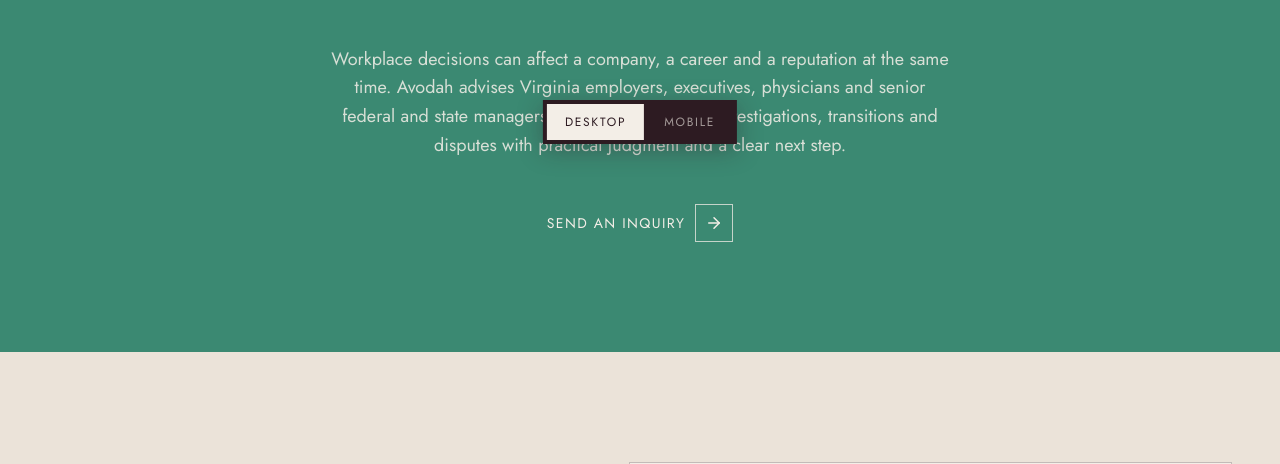
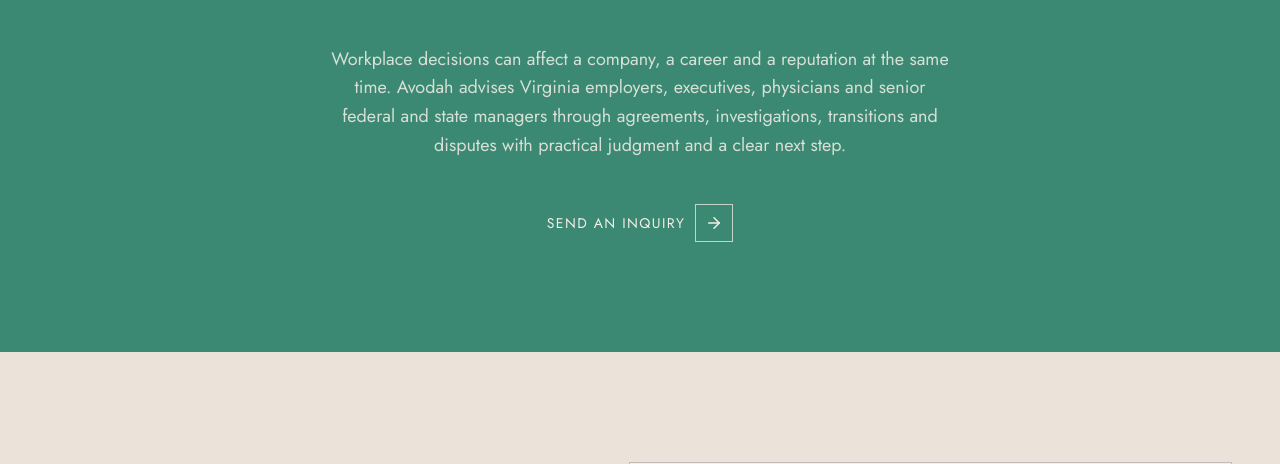
Before and after one commit to swim-lang/avodah-employment-preview, a website: page index.html in a window 1280 px wide. Shown: the part 636-1100 px from the top of the page. Drawn offline with Linux system fonts and the light colour scheme.

Commit message:
Fix production form diagnostics and remove review toggle

```diff
--- a/css/styles.css
+++ b/css/styles.css
@@ -627,33 +627,6 @@ h1, h2, h3 { font-family: var(--font-display); font-weight: 500; }
   width: 8.2%;
 }
 
-/* ---------- desktop / mobile preview toggle ---------- */
-
-.device-toggle {
-  position: fixed;
-  bottom: 20px;
-  left: 50%;
-  transform: translateX(-50%);
-  z-index: 80;
-  display: flex;
-  gap: 2px;
-  background: var(--aubergine);
-  padding: 4px;
-  box-shadow: 0 6px 24px rgba(45, 27, 34, 0.35);
-}
-.device-toggle span,
-.device-toggle a {
-  font-family: var(--font-sans);
-  font-size: 12px;
-  letter-spacing: 0.14em;
-  text-transform: uppercase;
-  padding: 9px 18px;
-  color: rgba(243, 238, 231, 0.6);
-  transition: color 0.25s;
-}
-.device-toggle a:hover { color: var(--travertine); }
-.device-toggle .is-active { background: var(--travertine); color: var(--aubergine); }
-
 /* ---------- reveal animations ---------- */
 
 .reveal,
@@ -704,10 +677,6 @@ h1, h2, h3 { font-family: var(--font-display); font-weight: 500; }
     letter-spacing: .06em;
     padding: 8px 20px;
   }
-}
-
-@media (max-width: 700px) {
-  .device-toggle { display: none; }
 }
 
 @media (max-width: 860px) {
--- a/js/site.js
+++ b/js/site.js
@@ -418,17 +418,6 @@
     });
   }
 
-  /* ---------- desktop / mobile preview toggle (client review aid) ---------- */
-
-  if (!document.documentElement.hasAttribute("data-viewer") && window.self === window.top) {
-    var toggle = document.createElement("div");
-    toggle.className = "device-toggle";
-    toggle.innerHTML =
-      '<span class="is-active">Desktop</span>' +
-      '<a href="viewer.html#' + pageName + '">Mobile</a>';
-    document.body.appendChild(toggle);
-  }
-
   /* ---------- decision moments scroll ticker (homepage only) ---------- */
 
   var section = document.getElementById("decisions");
```
Also changed, not shown: api/intake.js (+10 -1 lines).
